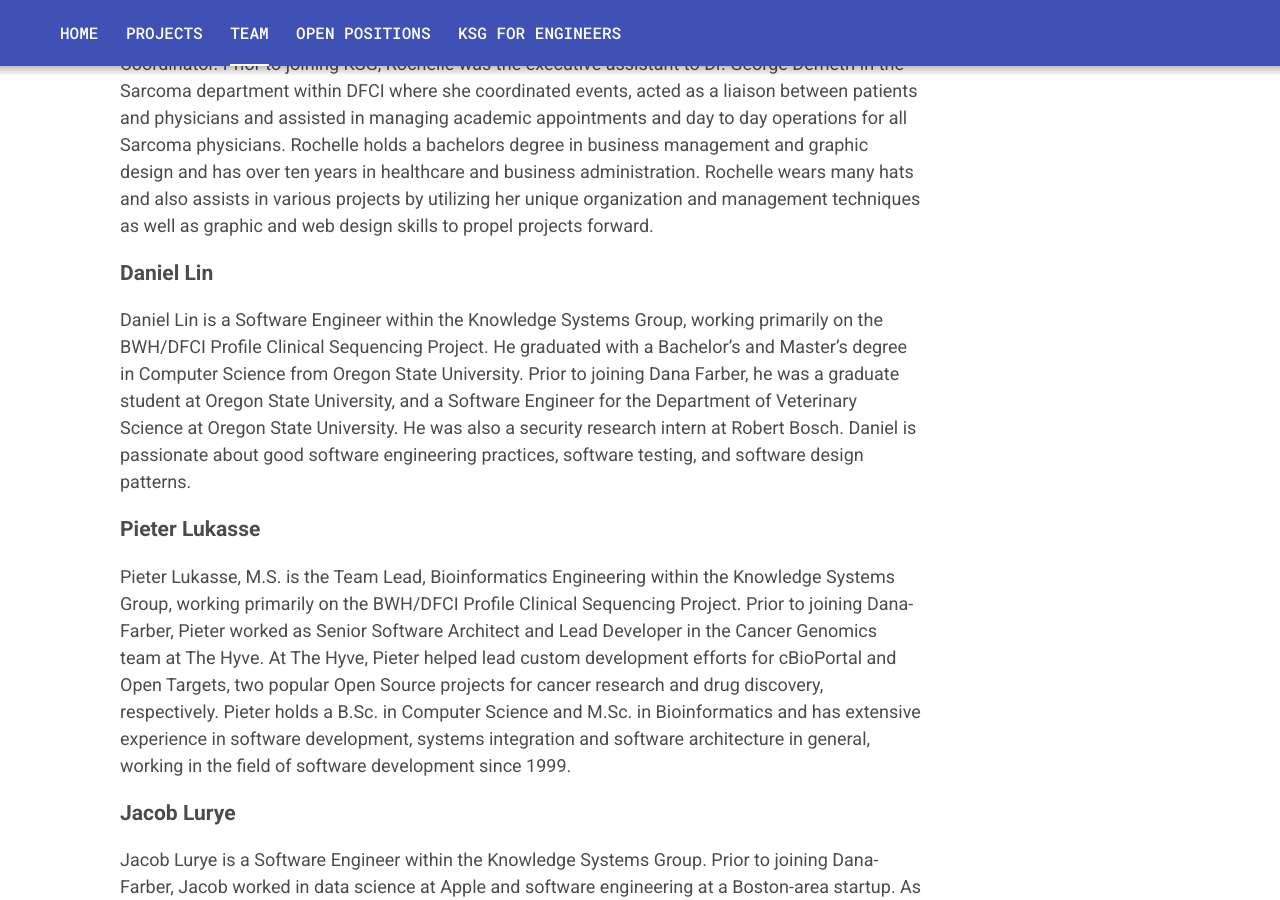
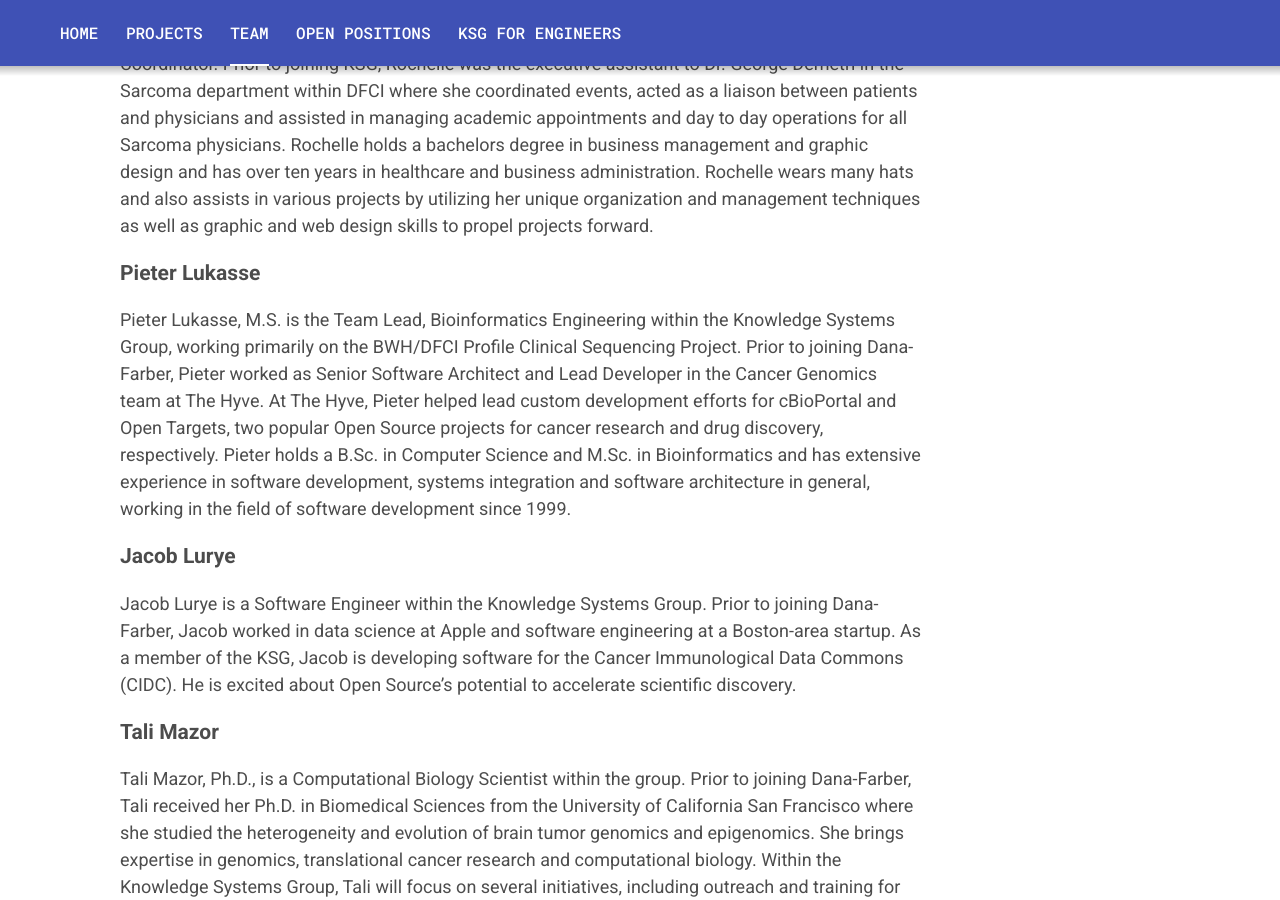
Before and after one commit to dfci/ksg_web, a Jekyll site: the page built from _pages/team.markdown, in a window 1280 px wide and 900 px high, scrolled down 2348 px. Built offline with Jekyll 4.4.1, drawn with Linux system fonts in a browser that asks for light colours.

Commit message:
Remove internship posting, clean up team page

```diff
--- a/_pages/positions.markdown
+++ b/_pages/positions.markdown
@@ -9,5 +9,3 @@ permalink: /positions/
 <p>Come work with us!  We have several open positions!</p>
 
 If you are software engineer, and curious what we do here, check out <a href='../ksg_engineers/'>KSG for Engineers</a>.
-
-* <a href="../cbioportal-intern/">cBioPortal Intern</a>
--- a/_pages/team.markdown
+++ b/_pages/team.markdown
@@ -30,9 +30,6 @@ Priti Kumari, M.S. is Senior Bioinformatics Team Lead within the group.  Prior t
 ### Rochelle Levy
 Rochelle Levy is the Program Coordinator for KSG as well as the HTAN DCC Scientific Project Coordinator. Prior to joining KSG, Rochelle was the executive assistant to Dr. George Demetri in the Sarcoma department within DFCI where she coordinated events, acted as a liaison between patients and physicians and assisted in managing academic appointments and day to day operations for all Sarcoma physicians. Rochelle holds a bachelors degree in business management and graphic design and has over ten years in healthcare and business administration. Rochelle wears many hats and also assists in various projects by utilizing her unique organization and management techniques as well as graphic and web design skills to propel projects forward.
 
-### Daniel Lin
-Daniel Lin is a Software Engineer within the Knowledge Systems Group, working primarily on the BWH/DFCI Profile Clinical Sequencing Project.  He graduated with a Bachelor’s and Master’s degree in Computer Science from Oregon State University. Prior to joining Dana Farber, he was a graduate student at Oregon State University, and a Software Engineer for the Department of Veterinary Science at Oregon State University. He was also a security research intern at Robert Bosch. Daniel is passionate about good software engineering practices, software testing, and software design patterns.
-
 ### Pieter Lukasse
 Pieter Lukasse, M.S. is the Team Lead, Bioinformatics Engineering within the Knowledge Systems Group, working primarily on the BWH/DFCI Profile Clinical Sequencing Project.  Prior to joining Dana-Farber, Pieter worked as Senior Software Architect and Lead Developer in the Cancer Genomics team at The Hyve. At The Hyve, Pieter helped lead custom development efforts for cBioPortal and Open Targets, two popular Open Source projects for cancer research and drug discovery, respectively. Pieter holds a B.Sc. in Computer Science and M.Sc. in Bioinformatics and has extensive experience in software development, systems integration and software architecture in general, working in the field of software development since 1999.
 
```
Also changed, not shown: _pages/cbioportal-intern.markdown (deleted, +0 -47 lines).
